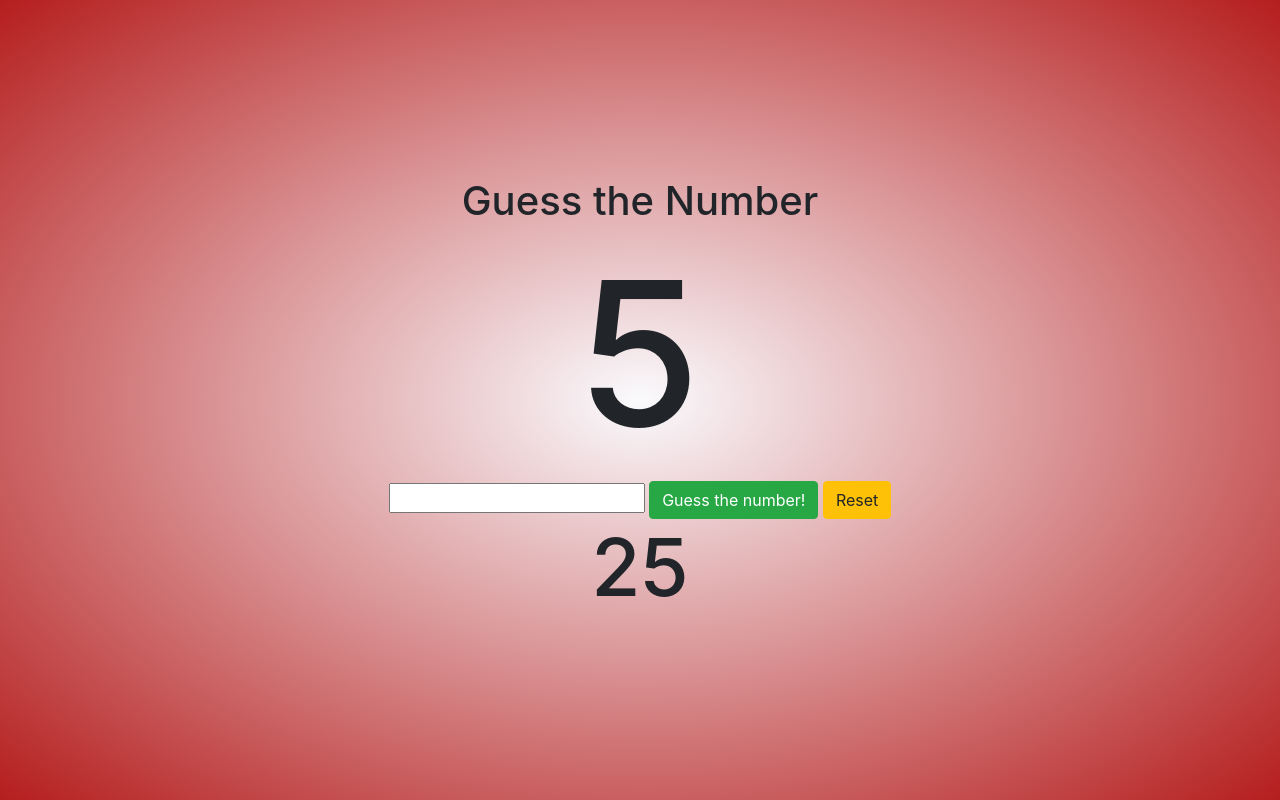
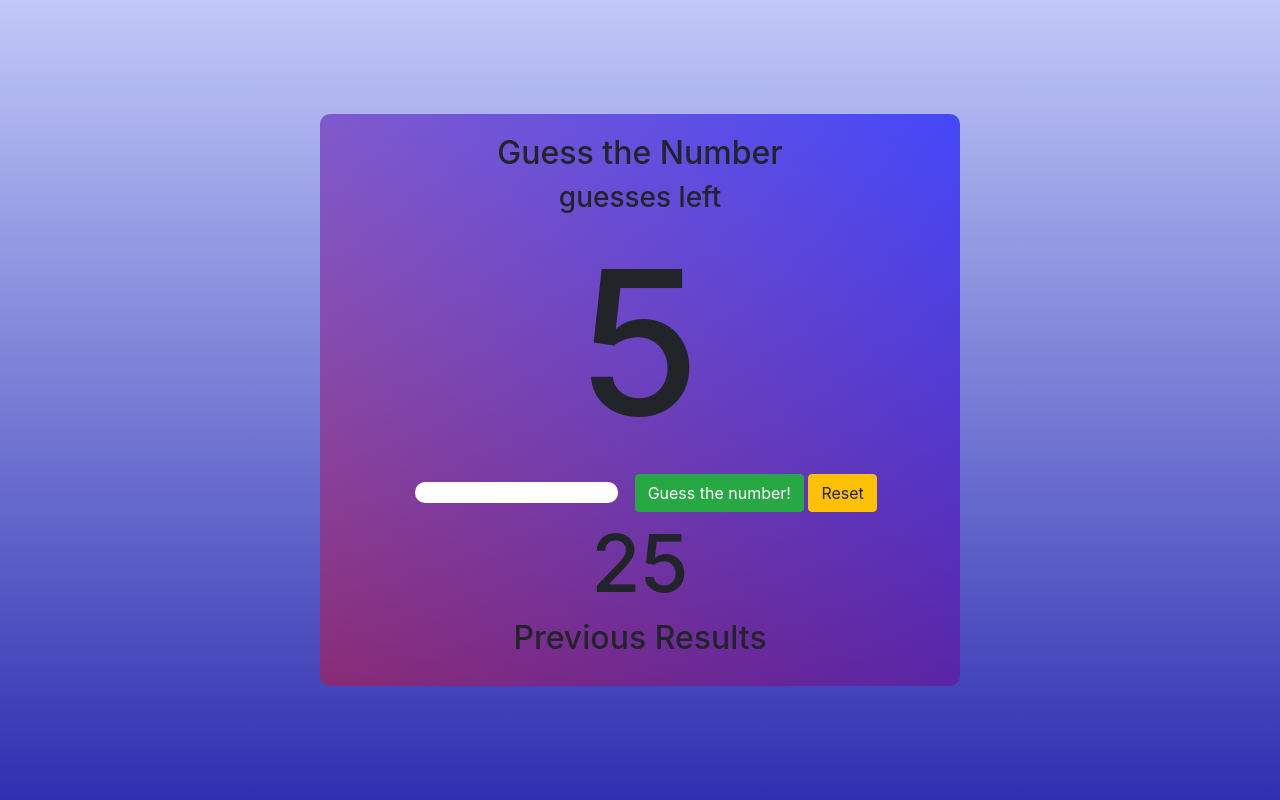
Before and after one commit to Juank060790/guessing-game, a plain HTML site: page index.html in a window 1280 px wide. Drawn offline with nearby package versions, Linux system fonts and the light colour scheme.

Commit message:
guessing project

```diff
--- a/css/styles.css
+++ b/css/styles.css
@@ -1,14 +1,48 @@
-body {
+.bg-main {
+  margin-right: 0;
+  padding-right: 0;
     /* The image used */
-    background-image: radial-gradient(rgba(245, 246, 252, 0.52), rgb(181, 30, 30));
+    background-image: linear-gradient(rgba(135, 151, 242, 0.52), rgb(47, 47, 177));
 
     /* Full height */
     /* height: 100%;  */
     height: 100vh;
+
     /* min-height: 500px; */
 
     /* Center and scale the image nicely */
     background-position: center;
-    background-repeat: no-repeat;
+    background-repeat: repeat;
     background-size: cover;
   }
+
+  .alert-danger {
+    margin: auto;
+    width: 40% ;
+   opacity: .7;
+    border: none;
+  }
+
+.main-section{
+  display: flex;
+  justify-content: center;
+  margin-right: none !important;
+}
+
+.input-guess{
+  margin: 2%;
+  font-size: 80%;
+  border-radius: 10px;
+  border: none;
+}
+
+h1 {
+  font-size: xx-large;
+}
+
+.center-page{
+background: linear-gradient(35deg, rgba(255, 0, 0, 0.372), rgba(0, 0, 255, 0.600));
+border-radius: 10px;
+padding: 20px;
+
+}
--- a/guess.js
+++ b/guess.js
@@ -3,11 +3,12 @@
 const guess = document.getElementById("guessingArea").value;
 
 
-let time = 30 // time start from 0
-let myTime; // timer will be assign to this variable
+// let time = 30 // time start from 0
+// let myTime; // timer will be assign to this variable
 
 // array
 let history = []
+let results = []
 
 // guessings left
 let amountGuesssing = 5
@@ -19,12 +20,19 @@ console.log(randomNumber)
 
 // guesses remaining
 document.getElementById("guess-remaining").innerHTML = `${5}`
+timecounting()
+addingResults()
 
-timecounting()
+function addingResults(){
+    let resultNumber = document.getElementById("guessingArea").value
+    results.push(resultNumber)
+    document.getElementById("results").innerHTML.value = `results: ${results}`
+
+}
 
 function guessNumber() {
+
     document.getElementById("resultArea").innerHTML = `Too low`
-    // 1- read the number that user types
     let userNumber = document.getElementById("guessingArea").value
     console.log(userNumber, "random", randomNumber)
     if (userNumber > randomNumber) {
@@ -34,17 +42,19 @@ function guessNumber() {
     } else if (userNumber == randomNumber) {
         document.getElementById("resultArea").innerHTML = `You are safe you Don't drink!!`
     }
+
     history.push(userNumber)
     document.getElementById("historyArea").innerHTML = `history: ${history}`
     document.getElementById("guessingArea").value = ''
     document.getElementById("guess-remaining").innerHTML = amountGuesssing = amountGuesssing - 1
     if (amountGuesssing === -1) {
         resetGame()
-        alert("Time to Drink!!");
+        alert("Time to Drink!!")
     }
 }
 
 function resetGame() {
+
     amountGuesssing = 5
     document.getElementById("guess-remaining").innerHTML = `${amountGuesssing}`
     history = []
@@ -56,29 +66,18 @@ function resetGame() {
 }
 
 
+
 function timecounting() {
+    let time = 30 // time start from 0
+    let myTime; // timer will be assign to this variable
     myTime = setInterval(() => {
         time -= 1
         document.getElementById('timecount').innerHTML = time
         if (time == 0) {
-            setTimeout(() => alert("You Loose"), 100);
+            setTimeout(() => alert("You LooOOOse!!"), 100);
             clearInterval(myTime)
         }
 
     }, 1000)
 
 }
-
-
-
-
-
-
-
-
-// 9 - When user click the reset button, game should be reset DONE
-// 9.1 - 5 Chances Done
-// 9.2 - reset random number
-// 9.3 - reset history (array should be empty again
-// 9.4 - reset input box
-// 9.5 -  reset result
--- a/index.html
+++ b/index.html
@@ -11,20 +11,22 @@
 </head>
 
 <body>
-    <div class="row h-100 text-center main-section">
-        <div class="col-sm-12 my-auto center-page">
+    <div class="bg-main">
+    <div class=" h-100 text-center main-section">
+        <div class="col-sm-6 my-auto center-page">
             <h1>Guess the Number</h1>
+            <h3>guesses left</h3>
             <h2 style="font-size: 200px; " id="guess-remaining"></h2>
-            <h3 id="resultArea"></h3>
-            <input type="number" name="guessing" id="guessingArea" >
+            <h3 role="alert" id="resultArea"></h3>
+            <input class="input-guess" type="number" name="guessing" id="guessingArea" >
             <button class="btn btn-success " onclick="guessNumber()">Guess the number!</button>
-            <button class="btn btn-warning" id="resetButton" onclick="resetGame()" value="Reset">Reset</button>
+            <button class="btn btn-warning" id="resetButton" onclick="resetGame(); timecounting()" value="Reset">Reset</button>
             <div style="font-size: 30px" id="historyArea"></div>
             <h2 style="font-size: 80px" id="timecount"></h2>
+            <h2 id="results">Previous Results</h2>
         </div>
-        <aside id="results"></aside>
     </div>
-
+</div>
 
 
 
```
